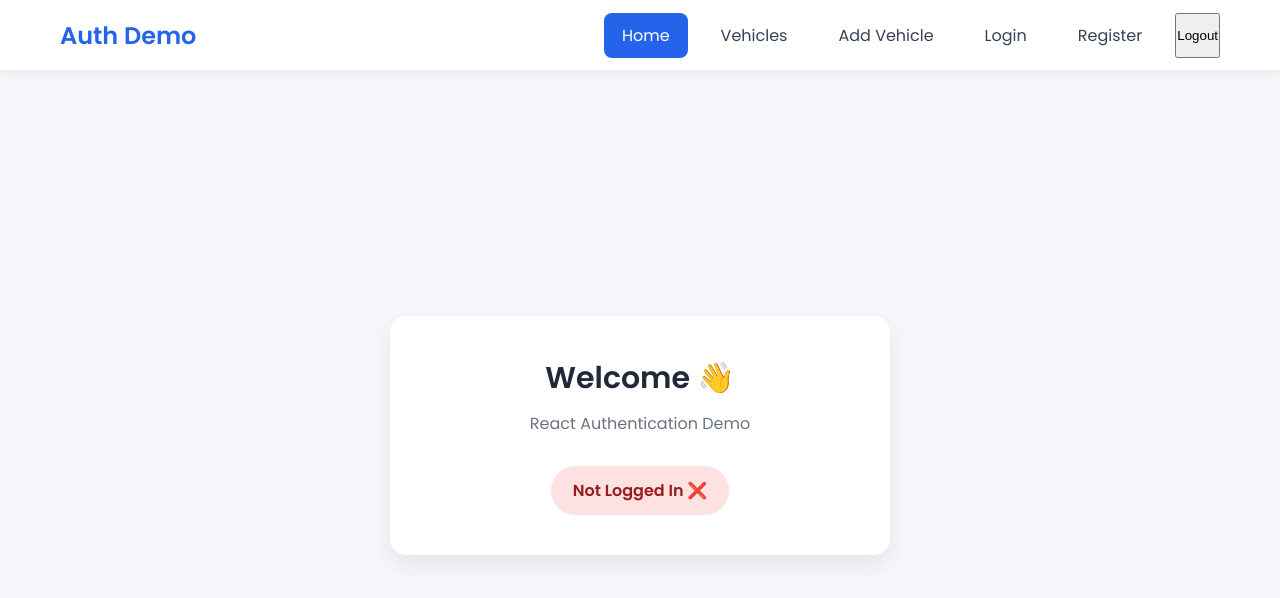
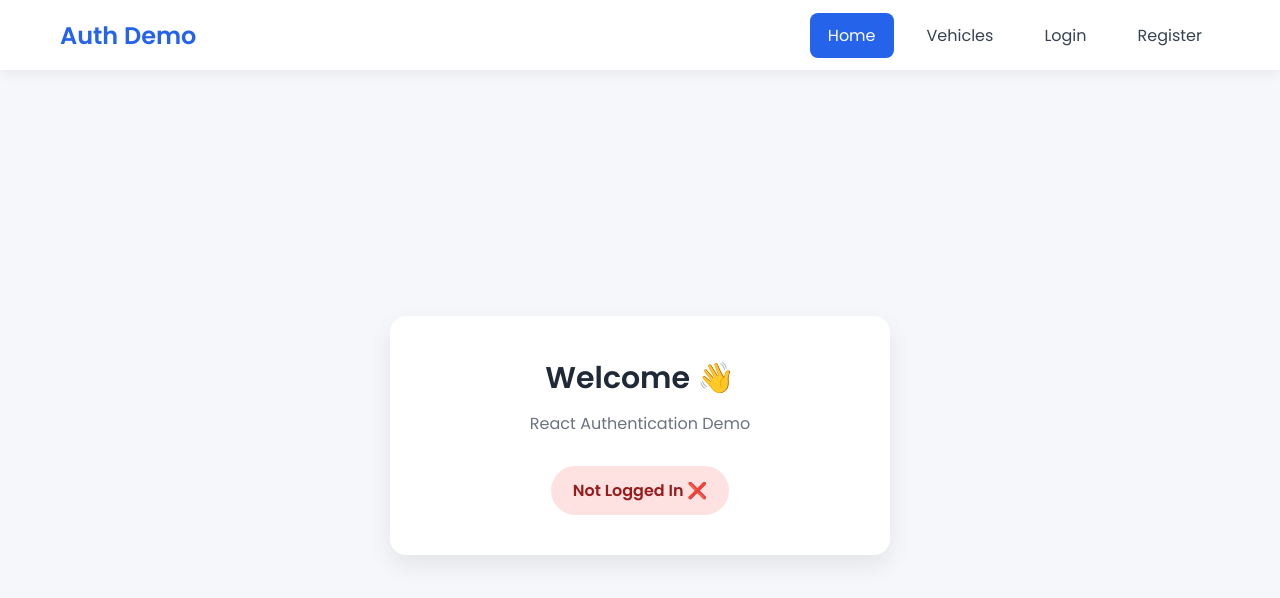
Before and after one commit to atik2610/incubyte-tdd, a React app in the folder frontend/: page / in a window 1280 px wide. Shown: the top 598 px of the page. Built offline with nearby package versions, Linux system fonts and the light colour scheme; the HTML template or start-up script is replaced by a standard one.

Commit message:
[Refactored] UI Improvement for proper button

```diff
--- a/frontend/src/App.jsx
+++ b/frontend/src/App.jsx
@@ -1,4 +1,4 @@
-import { BrowserRouter, Routes, Route, NavLink } from "react-router-dom";
+import { BrowserRouter, Routes, Route, NavLink, useLocation } from "react-router-dom";
 
 import Home from "./pages/Home";
 import Login from "./pages/Login";
@@ -6,30 +6,53 @@ import Register from "./pages/Register";
 import Vehicles from "./pages/Vehicles";
 import AddVehicle from "./pages/AddVehicle";
 
-function App() {
+function AppContent() {
+  // Re-renders this component whenever the route changes
+  useLocation();
+
+  const token = localStorage.getItem("token");
+  const role = localStorage.getItem("role");
+
+  const isLoggedIn = !!token;
+  const isAdmin = role === "ROLE_ADMIN";
+
+  const handleLogout = () => {
+    localStorage.removeItem("token");
+    localStorage.removeItem("role");
+    window.location.href = "/";
+  };
+
   return (
-    <BrowserRouter>
-
+    <>
       <nav className="navbar">
-        <div className="logo">
-          Auth Demo
-        </div>
+        <div className="logo">Auth Demo</div>
 
         <div className="nav-links">
           <NavLink to="/">Home</NavLink>
+
           <NavLink to="/vehicles">Vehicles</NavLink>
-          <NavLink to="/vehicles/new">Add Vehicle</NavLink>
+
+          {isAdmin && (
+            <NavLink to="/vehicles/new">
+              Add Vehicle
+            </NavLink>
+          )}
+
+          {!isLoggedIn && (
+            <>
               <NavLink to="/login">Login</NavLink>
               <NavLink to="/register">Register</NavLink>
+            </>
+          )}
+
+          {isLoggedIn && (
             <button
               className="logout-button"
-            onClick={() => {
-              localStorage.removeItem("token");
-              window.location.href = "/";
-            }}
+              onClick={handleLogout}
             >
               Logout
             </button>
+          )}
         </div>
       </nav>
 
@@ -40,7 +63,14 @@ function App() {
         <Route path="/vehicles" element={<Vehicles />} />
         <Route path="/vehicles/new" element={<AddVehicle />} />
       </Routes>
+    </>
+  );
+}
 
+function App() {
+  return (
+    <BrowserRouter>
+      <AppContent />
     </BrowserRouter>
   );
 }
--- a/frontend/src/pages/Login.jsx
+++ b/frontend/src/pages/Login.jsx
@@ -15,7 +15,8 @@ function Login() {
       });
 
       localStorage.setItem("token", data.token);
-
+      localStorage.setItem("role", data.role);
+      window.location.href = "/";
       alert("Login Successful");
       console.log(data);
     } catch (err) {
```
Also changed, not shown: 2 other files (tests, documents, lock files or other folders). Lines whose indentation alone changed are shown as unchanged.
